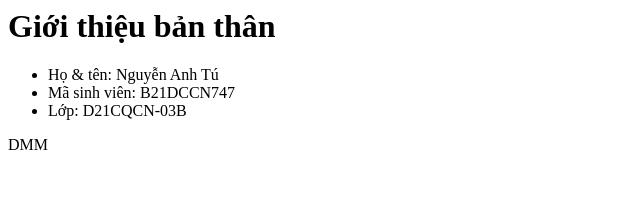
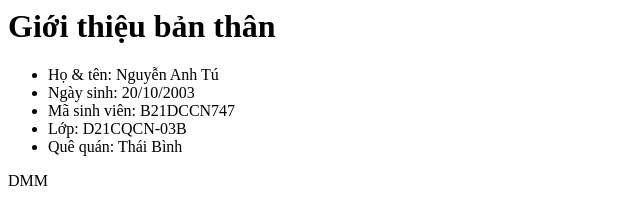
Before and after one commit to anhtu010203/nguyentu.github.io, a plain HTML site: page index.html in a window 1280 px wide. Shown: the whole page, without its empty margins (0-640 px from the left). Drawn offline with Linux system fonts and the light colour scheme.

Commit message:
Update index.html

```diff
--- a/index.html
+++ b/index.html
@@ -3,9 +3,10 @@
 <h1> Giới thiệu bản thân </h1>
 <ul>
 <li> Họ & tên: Nguyễn Anh Tú </li>
+<li> Ngày sinh: 20/10/2003 </li>
 <li> Mã sinh viên: B21DCCN747 </li>
 <li> Lớp: D21CQCN-03B </li>
-
+<li> Quê quán: Thái Bình</li>
 
 </ul>
 <p> DMM </p>
```
